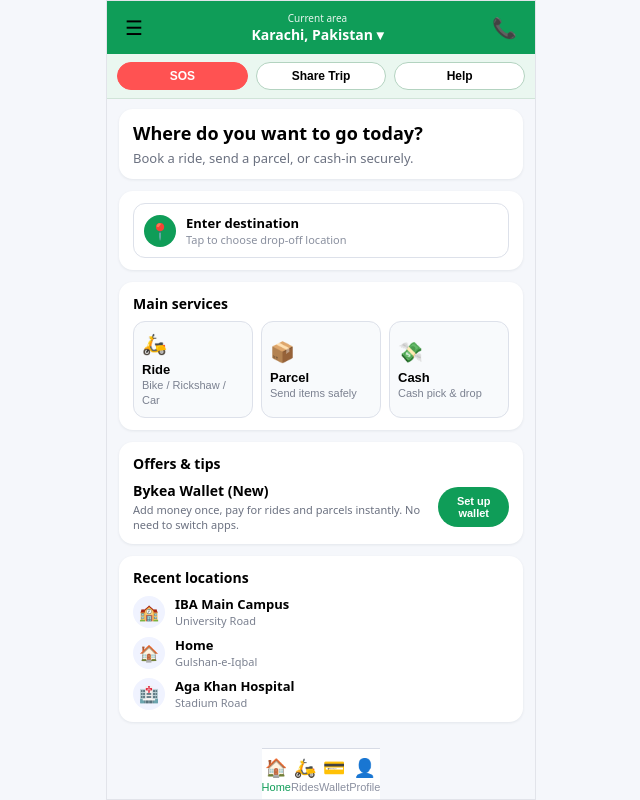
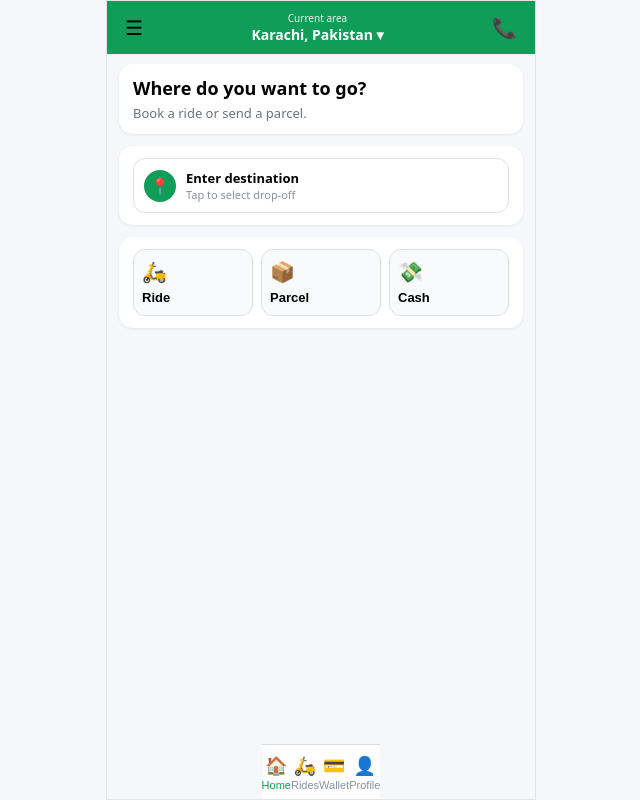
Before and after one commit to Sk30803/HCI_project, a React (Create React App) app in the folder hci-bykea/: page / in a window 1280 px wide. Shown: the whole page, without its empty margins (319-959 px from the left). Built offline with nearby package versions, Linux system fonts and the light colour scheme.

Commit message:
made the homepage minimal

```diff
--- a/hci-bykea/src/App.css
+++ b/hci-bykea/src/App.css
@@ -298,10 +298,12 @@
   max-width: 430px;
   margin: 0 auto;
   display: flex;
+  justify-content: space-around;
   background: #ffffff;
   border-top: 1px solid #d7dbe5;
-  padding: 4px 0;
+  padding: 6px 0;
 }
+
 
 .nav-item {
   flex: 1;
--- a/hci-bykea/src/App.js
+++ b/hci-bykea/src/App.js
@@ -39,13 +39,6 @@
         </button>
       </header>
 
-      {/* Safety bar */}
-      <div className="safety-strip">
-        <button className="safety-button primary">SOS</button>
-        <button className="safety-button">Share Trip</button>
-        <button className="safety-button">Help</button>
-      </div>
-
       {/* Main Content */}
       <main className="app-main">{renderScreen()}</main>
 
--- a/hci-bykea/src/components/HomeScreen.js
+++ b/hci-bykea/src/components/HomeScreen.js
@@ -3,10 +3,11 @@
 const HomeScreen = () => {
   return (
     <div className="home">
+
       {/* Greeting */}
       <section className="home-section">
-        <h1 className="home-title">Where do you want to go today?</h1>
-        <p className="home-subtitle">Book a ride, send a parcel, or cash-in securely.</p>
+        <h1 className="home-title">Where do you want to go?</h1>
+        <p className="home-subtitle">Book a ride or send a parcel.</p>
       </section>
 
       {/* Search / destination input */}
@@ -15,76 +16,31 @@
           <div className="destination-icon">📍</div>
           <div className="destination-text">
             <span className="destination-label">Enter destination</span>
-            <span className="destination-placeholder">Tap to choose drop-off location</span>
+            <span className="destination-placeholder">Tap to select drop-off</span>
           </div>
         </div>
       </section>
 
       {/* Primary quick actions */}
       <section className="home-section">
-        <h2 className="section-heading">Main services</h2>
         <div className="quick-actions">
           <button className="quick-action-card">
             <span className="quick-action-icon">🛵</span>
             <span className="quick-action-title">Ride</span>
-            <span className="quick-action-subtitle">Bike / Rickshaw / Car</span>
           </button>
 
           <button className="quick-action-card">
             <span className="quick-action-icon">📦</span>
             <span className="quick-action-title">Parcel</span>
-            <span className="quick-action-subtitle">Send items safely</span>
           </button>
 
           <button className="quick-action-card">
             <span className="quick-action-icon">💸</span>
             <span className="quick-action-title">Cash</span>
-            <span className="quick-action-subtitle">Cash pick & drop</span>
           </button>
         </div>
       </section>
 
-      {/* Promotions / info */}
-      <section className="home-section">
-        <h2 className="section-heading">Offers & tips</h2>
-        <div className="promo-card">
-          <div className="promo-text">
-            <h3 className="promo-title">Bykea Wallet (New)</h3>
-            <p className="promo-description">
-              Add money once, pay for rides and parcels instantly. No need to switch apps.
-            </p>
-          </div>
-          <button className="promo-cta">Set up wallet</button>
-        </div>
-      </section>
-
-      {/* Recent locations */}
-      <section className="home-section">
-        <h2 className="section-heading">Recent locations</h2>
-        <ul className="recent-list">
-          <li className="recent-item">
-            <span className="recent-icon">🏫</span>
-            <div className="recent-text">
-              <span className="recent-title">IBA Main Campus</span>
-              <span className="recent-subtitle">University Road</span>
-            </div>
-          </li>
-          <li className="recent-item">
-            <span className="recent-icon">🏠</span>
-            <div className="recent-text">
-              <span className="recent-title">Home</span>
-              <span className="recent-subtitle">Gulshan-e-Iqbal</span>
-            </div>
-          </li>
-          <li className="recent-item">
-            <span className="recent-icon">🏥</span>
-            <div className="recent-text">
-              <span className="recent-title">Aga Khan Hospital</span>
-              <span className="recent-subtitle">Stadium Road</span>
-            </div>
-          </li>
-        </ul>
-      </section>
     </div>
   );
 };
```
